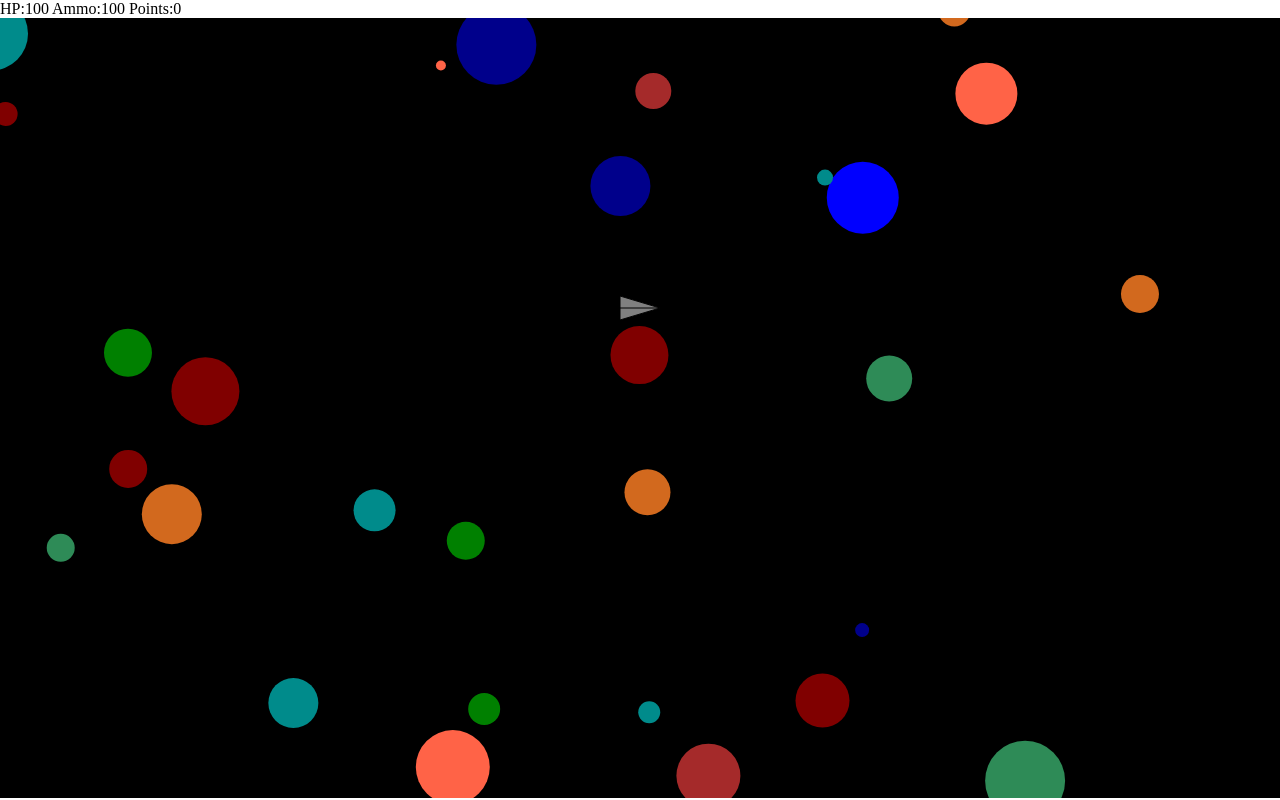
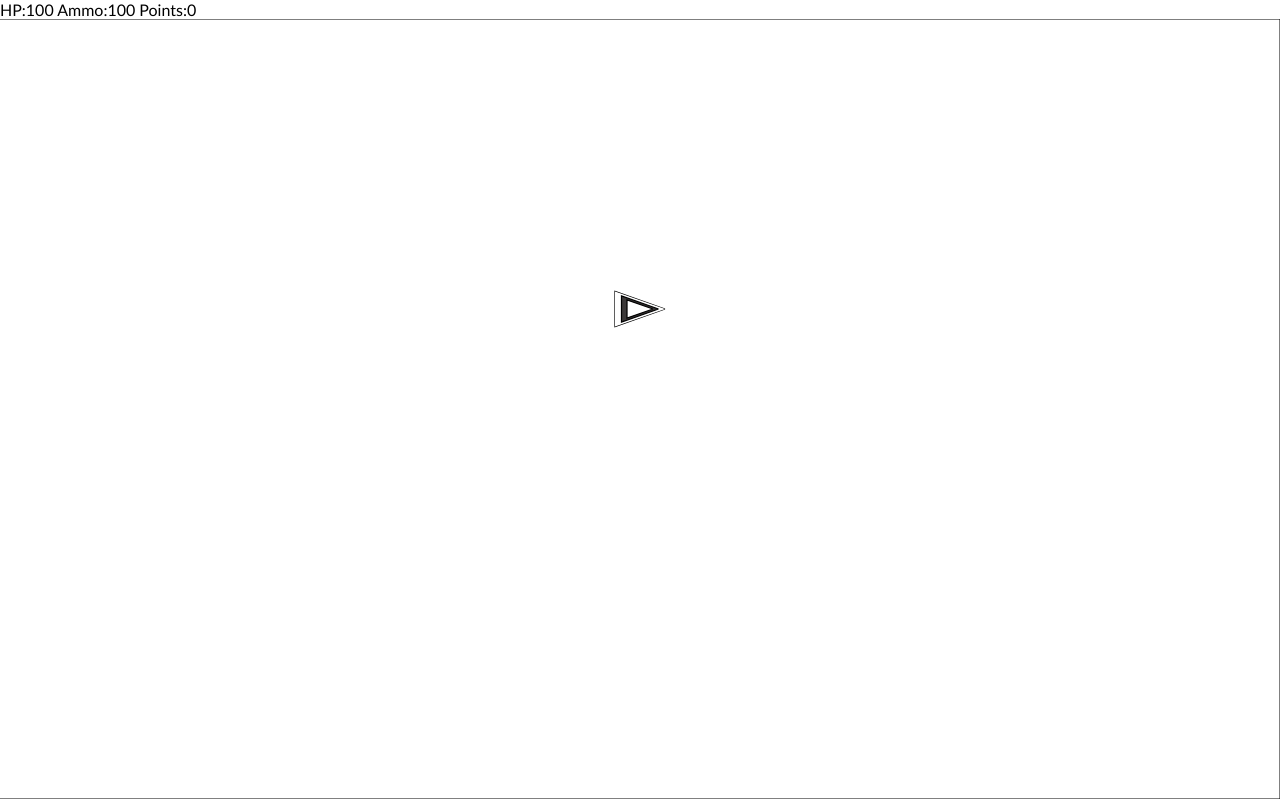
Before and after one commit to hlopez058/starshipjs, a plain HTML site: page index.html in a window 1280 px wide. Drawn offline with Linux system fonts and the light colour scheme.

Commit message:
Recreated the ship design using draw.js file. Added modern design for thrusters.

```diff
--- a/draw.js
+++ b/draw.js
@@ -33,17 +33,100 @@ function drawShip(context,particle,size,flag){
   context.translate(particle.position.getX(),
                       particle.position.getY());
   context.rotate(particle.rotation);
+
+
+  //Thrusters
+  if(flag) {
+
+    context.beginPath();
+    context.strokeStyle = pallete.Bisque;
+    context.moveTo(size*-9, size*2.25);
+    context.lineTo(size*-7, size*1.25);
+    context.lineTo(size*-7, size*3.25);
+    context.lineTo(size*-9, size*2.25);
+    context.moveTo(size*-9, size*-2.25);
+    context.lineTo(size*-7, size*-1.25);
+    context.lineTo(size*-7, size*-3.25);
+    context.lineTo(size*-9, size*-2.25);
+    context.stroke();
+
+    context.lineWidth = (size*.25);
+    context.beginPath();
+    context.strokeStyle = pallete.AlmondPink;
+    context.moveTo(size*-8, size*2.25);
+    context.lineTo(size*-6, size*1.25);
+    context.lineTo(size*-6, size*3.25);
+    context.lineTo(size*-8, size*2.25);
+    context.moveTo(size*-8, size*-2.25);
+    context.lineTo(size*-6, size*-1.25);
+    context.lineTo(size*-6, size*-3.25);
+    context.lineTo(size*-8, size*-2.25);
+    context.stroke();
+    context.beginPath();
+    context.fillStyle = pallete.White;
+    context.strokeStyle = pallete.SkylineBlue;
+    context.moveTo(size*-7, size*2.25);
+    context.lineTo(size*-5, size*1.25);
+    context.lineTo(size*-5, size*3.25);
+    context.lineTo(size*-7, size*2.25);
+    context.moveTo(size*-7, size*-2.25);
+    context.lineTo(size*-5, size*-1.25);
+    context.lineTo(size*-5, size*-3.25);
+    context.lineTo(size*-7, size*-2.25);
+    context.fill();
+    context.stroke();
+     }
+
+
   context.beginPath();
-  context.fillStyle = particle.color;
+  context.strokeStyle = pallete.Black;
+  context.lineWidth = (size*.25);
+  context.moveTo(size*5, 0);
+  context.lineTo(size*-5, size*-3.5);
+  context.lineTo(size*-5, size*3.5);
+  context.lineTo(size*5, 0);
+  context.stroke();
 
-  context.moveTo(10, 0);
-  context.lineTo(-10, -7);
-  context.lineTo(-10, 7);
-  context.lineTo(10, 0);
-  if(flag) {
-    context.moveTo(-10, 0);
-    context.lineTo(-18, 0);
-  }
+  context.beginPath();
+  context.fillStyle = pallete.White;
+  context.moveTo(size*5, 0);
+  context.lineTo(size*-5, size*-3.5);
+  context.lineTo(size*-5, size*3.5);
+  context.lineTo(size*5, 0);
+  context.fill();
+
+  context.beginPath();
+  //context.fillStyle = particle.color;
+  context.fillStyle = pallete.DarkDarkGrey;
+  context.moveTo(size*3.7, 0);
+  context.lineTo(size*-3.7, size*-2.6);
+  context.lineTo(size*-3.7, size*2.6);
+  context.lineTo(size*3.7, 0);
+  context.fill();
+
+  context.beginPath();
+  context.strokeStyle = pallete.Black;
+  context.moveTo(size*3.7, 0);
+  context.lineTo(size*-3.7, size*-2.6);
+  context.lineTo(size*-3.7, size*2.6);
+  context.lineTo(size*3.7, 0);
   context.stroke();
+
+  context.beginPath();
+  context.fillStyle = pallete.White;
+  context.moveTo(size*2.6,0);
+  context.lineTo(size*-2.6, size*-1.82);
+  context.lineTo(size*-2.6, size*1.82);
+  context.lineTo(size*2.6, 0);
+  context.fill();
+
+  context.beginPath();
+  context.strokeStyle = pallete.Black;
+  context.moveTo(size*2.6,0);
+  context.lineTo(size*-2.6, size*-1.82);
+  context.lineTo(size*-2.6, size*1.82);
+  context.lineTo(size*2.6, 0);
+  context.stroke();
+
   context.restore();
 }
--- a/index.html
+++ b/index.html
@@ -18,7 +18,7 @@
 </head>
 <body>
 
-<div id="hud"></div>
+<div id="hud" style="font-family:'Trebuchet MS', 'Lucida Sans Unicode', 'Lucida Grande', 'Lucida Sans', Arial, sans-serif"></div>
 <canvas id="canvas"></canvas>
 
 </body>
--- a/main.js
+++ b/main.js
@@ -1,5 +1,5 @@
 window.onload = function(){
-  var level = 3;
+  var level = 0;
   var score = 0;
   var hud = document.getElementById("hud");
   //----------------------------------------------
@@ -24,49 +24,7 @@ window.onload = function(){
   //----------------------------------------------
   // Animation : Pre-Render
   //----------------------------------------------
-
-  var bodies =[];
-  for(var k=0 ; k<level*10 ; k++)
-  {
-    var posx = getRandomIntInclusive(-width/2,width/2);
-    var posy = getRandomIntInclusive(-height/2,height/2);
-
-    var sz = getRandomIntInclusive(5,40);
-    var ms = getRandomIntInclusive(1,20);
-    var col = getRandomIntInclusive(1,10);
-    var lor = pallete.Gray;
-    switch(col){
-      case 1: lor = pallete.Blue;break;
-      case 2: lor = pallete.DarkCyan;break;
-      case 3: lor = pallete.DarkBlue;break;
-      case 4: lor = pallete.Green;break;
-      case 5: lor = pallete.Maroon;break;
-      case 6: lor = pallete.Brown;break;
-      case 7: lor = pallete.Chocolate;break;
-      case 8: lor = pallete.Tomato;break;
-      case 9: lor = pallete.SeaGreen;break;
-      case 10: lor = pallete.Orange;break;
-      default: pallete.Gray;
-    }
-
-    var body = planet.create(
-      boundary,
-      center.x + posx,
-      center.y +posy,
-      sz,
-      ms,
-      lor
-    );
-
-
-    var orbit = vector.create(0,0);
-    orbit.setLength(getRandomFloatInclusive(.1,.7));
-    orbit.setAngle(getRandomFloatInclusive(1,2*Math.PI));
-    body.particle.accelerate(orbit);
-
-
-    bodies[k] = body;
-  }
+ var bodies = GenerateCelestialBodies();
 
   var starship = ship.create(boundary,
                             center.x,
@@ -87,7 +45,7 @@ window.onload = function(){
 
      // Background
     context.beginPath();
-    context.fillStyle = pallete.Black;
+    context.fillStyle = pallete.White;
     context.moveTo(0, 0);
     context.lineTo(width, 0);
     context.lineTo(width, height);
@@ -138,4 +96,49 @@ window.onload = function(){
     requestAnimationFrame(update);
   }
 
+  function GenerateCelestialBodies(){
+    var bodies =[];
+    for(var k=0 ; k<level*4 ; k++)
+    {
+      var posx = getRandomIntInclusive(-width/2,width/2);
+      var posy = getRandomIntInclusive(-height/2,height/2);
+
+      var sz = getRandomIntInclusive(5,40);
+      var ms = getRandomIntInclusive(1,20);
+      var col = getRandomIntInclusive(1,10);
+      var lor = pallete.Gray;
+      switch(col){
+        case 1: lor = pallete.Blue;break;
+        case 2: lor = pallete.DarkCyan;break;
+        case 3: lor = pallete.DarkBlue;break;
+        case 4: lor = pallete.Green;break;
+        case 5: lor = pallete.Maroon;break;
+        case 6: lor = pallete.Brown;break;
+        case 7: lor = pallete.Chocolate;break;
+        case 8: lor = pallete.Tomato;break;
+        case 9: lor = pallete.SeaGreen;break;
+        case 10: lor = pallete.Orange;break;
+        default: pallete.Gray;
+      }
+
+      var body = planet.create(
+        boundary,
+        center.x + posx,
+        center.y +posy,
+        sz,
+        ms,
+        lor
+      );
+
+
+      var orbit = vector.create(0,0);
+      orbit.setLength(getRandomFloatInclusive(.1,.7));
+      orbit.setAngle(getRandomFloatInclusive(1,2*Math.PI));
+      body.particle.accelerate(orbit);
+
+
+      bodies[k] = body;
+    }
+    return bodies;
+  }
 }
--- a/pallete.js
+++ b/pallete.js
@@ -8,6 +8,7 @@ Green:"#008000",
 Teal:"#008080",
 DarkCyan:"#008B8B",
 DeepSkyBlue:"#00BFFF",
+SkylineBlue:"#00B0F0",
 DarkTurquoise:"#00CED1",
 MediumSpringGreen:"#00FA9A",
 Lime:"#00FF00",
@@ -39,7 +40,8 @@ DimGrey:"#696969",
 SlateBlue:"#6A5ACD",
 OliveDrab:"#6B8E23",
 SlateGray:"#708090",
-SlateGrey:"#708090",
+DarkDarkGrey:"#3B3838",
+DarkDarkGray:"#3B3838",
 LightSlateGray:"#778899",
 LightSlateGrey:"#778899",
 MediumSlateBlue:"#7B68EE",
@@ -127,6 +129,7 @@ DarkOrange:"#FF8C00",
 LightSalmon:"#FFA07A",
 Orange:"#FFA500",
 LightPink:"#FFB6C1",
+AlmondPink:"#FBE5D6",
 Pink:"#FFC0CB",
 Gold:"#FFD700",
 PeachPuff:"#FFDAB9",
--- a/ship.js
+++ b/ship.js
@@ -10,13 +10,16 @@ var ship = {
   exploded:null,
   hp:0,
   thruster:{on:false,left:false,right:false},
-  weapon:{trigger:false,
+  weapon:{release:false,
+          charge:0.01,
+          charging:false,
+          trigger:false,
           fired:[],
           max_ammo:100,
           ammo:0,
           rate_of_fire:9,
           cooldown:0,
-          bullet_size:3,
+          bullet_size:5,
           bullet_mass:1,
           bullet_color:pallete.Red,
           bullet_speed:5,
@@ -29,6 +32,8 @@ var ship = {
               this.cooldown = this.rate_of_fire;
               //fire bullet
               if(this.fired.length < this.max_ammo){
+                //scale bullet
+                var bsize = this.bullet_size * this.charge;
                 //create a new bullet and add to fired
                 //bounds,x,y,speed,direction,size,mass,color
                 var b = bullet
@@ -79,7 +84,23 @@ var ship = {
     this.thruster.on = controller.keyUp;
     this.thruster.left = controller.keyLeft;
     this.thruster.right = controller.keyRight;
+
+
     this.weapon.trigger = controller.keySpace;
+
+    if(this.weapon.trigger){
+      this.weapon.charging = true;
+    }
+
+    if(this.weapon.trigger && this.weapon.charging){
+      this.weapon.release = false;
+    }
+
+    if(this.weapon.charging && !this.weapon.trigger){
+      this.weapon.release = true;
+      this.weapon.charging =false;
+    }
+
   },
 
   setHP: function(val){
@@ -116,7 +137,7 @@ var ship = {
       this.particle.rotate(0.05);
     }
 
-    if(this.weapon.trigger){
+    if(this.weapon.release){
       this.weapon.fire(
         this.boundary,
         this.particle.position.getX(),
@@ -124,6 +145,16 @@ var ship = {
         this.particle.rotation
       );
     }
+
+    if(this.weapon.charging){
+      if(this.weapon.charge<1){
+      this.weapon.charge = this.weapon.charge+0.01;}
+    }else{
+      this.weapon.charge = 0.01;
+    }
+
+
+
     //create a thrust vector
     var thrust = vector.create(this.particle.position.getX(),
                               this.particle.position.getY());
@@ -177,43 +208,10 @@ var ship = {
   },
 
   draw: function(context){
-    var s = 2;//scalar
-    //draw ship outline
-    context.save();
-    context.translate(this.particle.position.getX(),
-                        this.particle.position.getY());
-    context.rotate(this.particle.rotation);
-    context.beginPath();
-    context.fillStyle = pallete.Gray;
-
-    //wings
-    context.moveTo(s*10, 0);
-    context.lineTo(s*-10, s*-6);
-    context.lineTo(s*-10, s*6);
-    context.lineTo(s*10, 0);
-    context.fill();
+    var s = 5;//scalar
 
 
-    //fuselouge
-    context.moveTo(s*-10,0);
-    context.lineTo(s*10, 0);
-
-    context.fill();
-    context.stroke();
-
-    if(this.thruster.on) {
-      context.beginPath();
-      context.fillStyle = pallete.Orange;
-      context.moveTo(s*-10, 0);
-      context.lineTo(s*-18, s*-2);
-      context.lineTo(s*-20, 0);
-      context.moveTo(s*-10, 0);
-      context.lineTo(s*-18, s*2);
-      context.lineTo(s*-20, 0);
-      context.fill();
-      context.stroke();
-    }
-    context.restore();
+    drawShip(context,this.particle,s,this.thruster.on);
 
     //draw any bullets fired
     if(this.weapon.fired.length>0){
```
